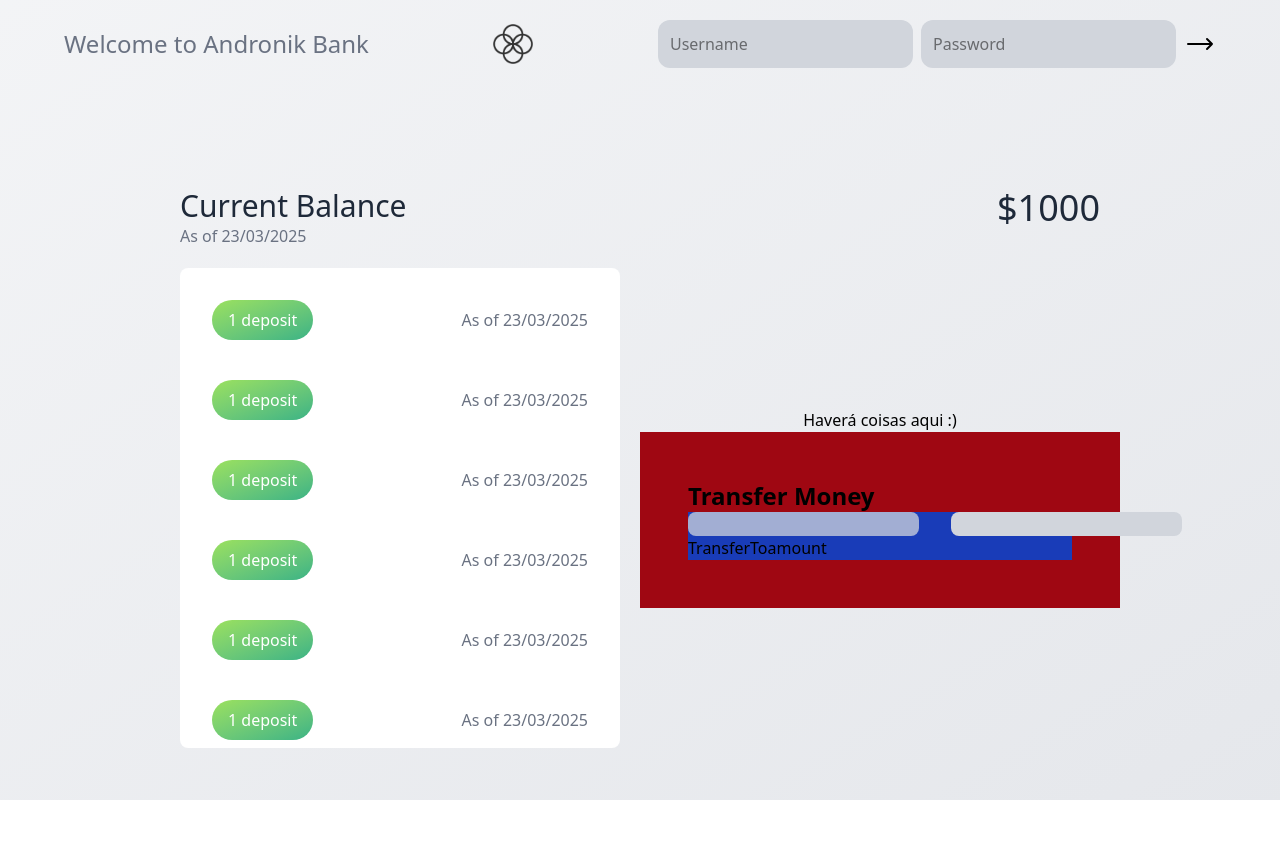
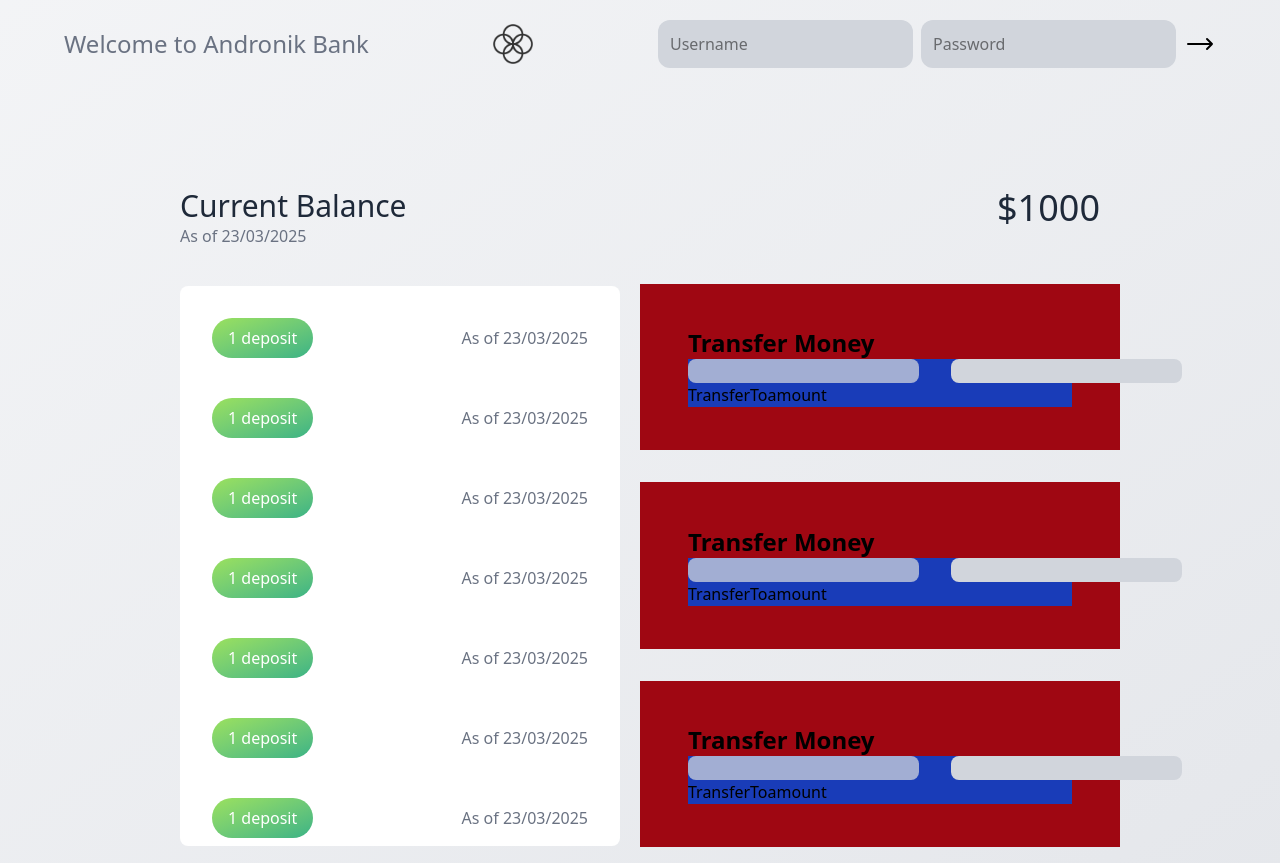
Before and after one commit to oadluis/Andronik-Bank, a React (Vite) app in the folder frontend/: page / in a window 1280 px wide. Before the commit the page ends 800 px from the top, so only its background shows below. Built offline with nearby package versions, Linux system fonts and the light colour scheme.

Commit message:
espaçando os cards de ações corretamente

```diff
--- a/frontend/src/App.jsx
+++ b/frontend/src/App.jsx
@@ -12,8 +12,9 @@ function App() {
           <div className="flex flex-col justify-center items-start w-2/4 pl-5 pr-5">
             <CurrentLogs />
           </div>
-          <div className="flex flex-col justify-center items-center w-2/4">
-            <p>Haverá coisas aqui :)</p>
+          <div className="flex flex-col justify-around items-start w-2/4">
+            <TransferMoney />
+            <TransferMoney />
             <TransferMoney />
           </div>
         </div>
--- a/frontend/src/components/layout/Stratum.jsx
+++ b/frontend/src/components/layout/Stratum.jsx
@@ -2,7 +2,7 @@ import StratumCard from "../commom/StratumCard";
 
 function CurrentLogs() {
   return (
-    <div className="bg-white w-full h-[30rem] rounded-lg overflow-x-hidden overflow-y-auto px-3 py-3">
+    <div className="bg-white w-full h-[35rem] rounded-lg overflow-x-hidden overflow-y-auto px-3 py-3">
       <StratumCard />
       <StratumCard />
       <StratumCard />
--- a/frontend/src/components/layout/TransferMoney.jsx
+++ b/frontend/src/components/layout/TransferMoney.jsx
@@ -1,6 +1,6 @@
 function TransferMoney() {
   return (
-    <div className="flex flex-col justify-center items-start w-full h-full bg-red-800 p-[3rem]">
+    <div className="flex flex-col justify-center items-start w-full bg-red-800 px-[3rem] py-[2.7rem] my-4">
       <span className="text-2xl font-bold">Transfer Money</span>
       <div className="flex flex-col justify-center items-start w-full h-full bg-blue-800">
         <div className="flex flex-row justify-start items-start w-full h-full">
```
